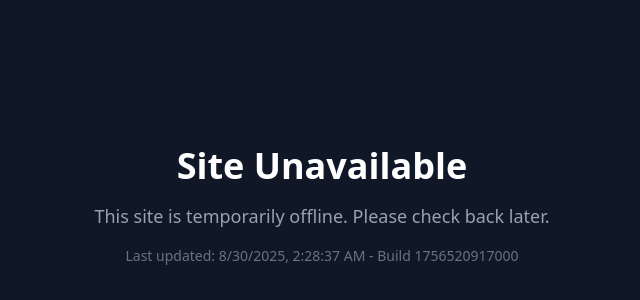
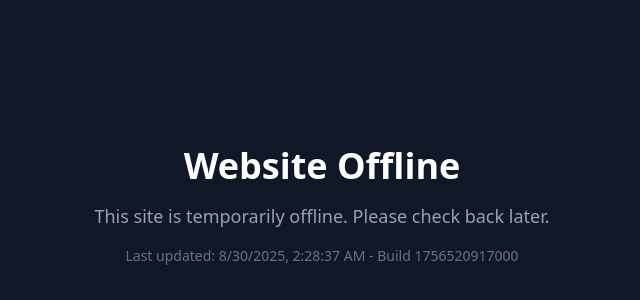
Before and after one commit to Soulemane12/Chamber, a Next.js app: page / in a window 1280 px wide. Shown: the part 194-494 px from the top of the page, without its empty margins (318-958 px from the left). Built offline with nearby package versions, Linux system fonts and the light colour scheme.

Commit message:
Force cache bust - change title to Website Offline

```diff
--- a/src/app/page.tsx
+++ b/src/app/page.tsx
@@ -2,7 +2,7 @@
   return (
     <div className="min-h-screen bg-gray-900 flex items-center justify-center px-4">
       <div className="text-center max-w-lg">
-        <h1 className="text-4xl font-bold text-white mb-4">Site Unavailable</h1>
+        <h1 className="text-4xl font-bold text-white mb-4">Website Offline</h1>
         <p className="text-gray-400 text-lg">
           This site is temporarily offline. Please check back later.
         </p>
```
